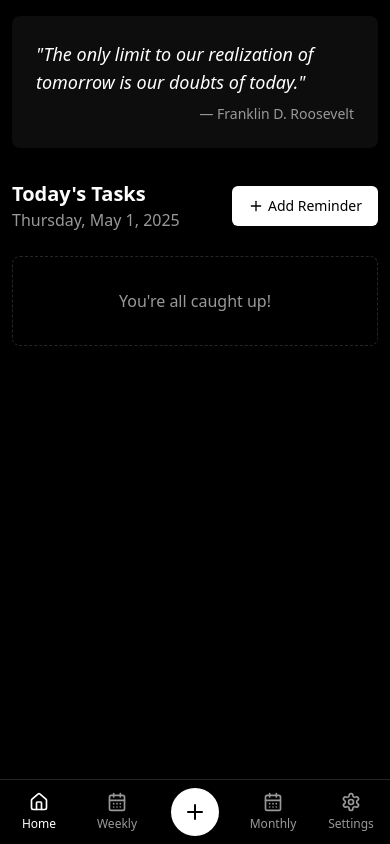
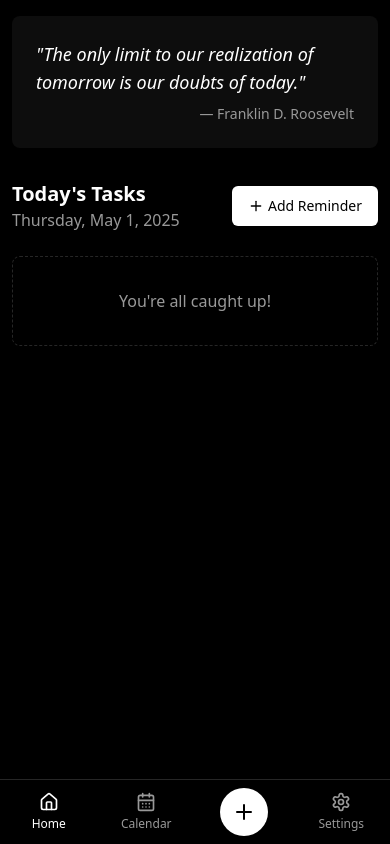
Before and after one commit to anand-reddi/Remind-itt, a React (Vite) app: page / in a window 390 px wide. Built offline with nearby package versions, Linux system fonts and the light colour scheme.

Commit message:
Fix navigation and animation issues
- Removed incorrect navigation links.
- Fixed 404 errors.
- Improved animation in settings.

```diff
--- a/src/App.tsx
+++ b/src/App.tsx
@@ -14,7 +14,6 @@ import Calendar from "./pages/Calendar";
 import AddTask from "./pages/AddTask";
 import Settings from "./pages/Settings";
 import NotFound from "./pages/NotFound";
-import { useEffect } from "react";
 
 const queryClient = new QueryClient();
 
--- a/src/components/layout/MobileNavbar.tsx
+++ b/src/components/layout/MobileNavbar.tsx
@@ -26,14 +26,14 @@ export function MobileNavbar() {
         </Link>
 
         <Link
-          to="/weekly"
+          to="/calendar"
           className={cn(
             "flex flex-col items-center justify-center w-full h-full text-xs",
-            isActive('/weekly') ? "text-primary" : "text-muted-foreground"
+            isActive('/calendar') ? "text-primary" : "text-muted-foreground"
           )}
         >
           <CalendarDays size={20} />
-          <span className="mt-1">Weekly</span>
+          <span className="mt-1">Calendar</span>
         </Link>
 
         <Link
@@ -43,17 +43,6 @@ export function MobileNavbar() {
           <div className="flex items-center justify-center rounded-full bg-primary w-12 h-12 text-primary-foreground">
             <Plus size={24} />
           </div>
-        </Link>
-
-        <Link
-          to="/monthly"
-          className={cn(
-            "flex flex-col items-center justify-center w-full h-full text-xs",
-            isActive('/monthly') ? "text-primary" : "text-muted-foreground"
-          )}
-        >
-          <CalendarDays size={20} />
-          <span className="mt-1">Monthly</span>
         </Link>
 
         <Link
--- a/src/components/layout/Sidebar.tsx
+++ b/src/components/layout/Sidebar.tsx
@@ -32,16 +32,10 @@ export function Sidebar() {
               <span>Dashboard</span>
             </Button>
           </Link>
-          <Link to="/weekly">
+          <Link to="/calendar">
             <Button variant="ghost" className="w-full justify-start gap-2">
               <CalendarDays className="h-5 w-5" />
-              <span>Weekly View</span>
-            </Button>
-          </Link>
-          <Link to="/monthly">
-            <Button variant="ghost" className="w-full justify-start gap-2">
-              <CalendarDays className="h-5 w-5" />
-              <span>Monthly View</span>
+              <span>Calendar</span>
             </Button>
           </Link>
           <Link to="/settings">
--- a/src/pages/AddTask.tsx
+++ b/src/pages/AddTask.tsx
@@ -3,7 +3,7 @@ import TaskForm from '@/components/TaskForm';
 
 const AddTask = () => {
   return (
-    <div className="max-w-2xl mx-auto pb-16 md:pb-0 animate-fade-in">
+    <div className="max-w-2xl mx-auto pb-16 md:pb-0">
       <h1 className="mb-6 text-2xl font-bold">Add New Task</h1>
       <TaskForm />
     </div>
--- a/src/pages/Settings.tsx
+++ b/src/pages/Settings.tsx
@@ -11,11 +11,11 @@ const Settings = () => {
   const { notificationsEnabled, toggleNotifications } = useNotifications();
 
   return (
-    <div className="max-w-2xl mx-auto animate-fade-in">
+    <div className="max-w-2xl mx-auto">
       <h1 className="mb-6 text-2xl font-bold">Settings</h1>
 
       <div className="space-y-6">
-        <Card className="animate-fade-in">
+        <Card className="transition-all duration-300 ease-in-out">
           <CardHeader>
             <CardTitle>Appearance</CardTitle>
             <CardDescription>Customize how the app looks and feels</CardDescription>
@@ -34,7 +34,7 @@ const Settings = () => {
           </CardContent>
         </Card>
 
-        <Card className="animate-fade-in delay-100">
+        <Card className="transition-all duration-300 ease-in-out">
           <CardHeader>
             <CardTitle>Notifications</CardTitle>
             <CardDescription>Manage your notification preferences</CardDescription>
@@ -63,7 +63,7 @@ const Settings = () => {
           </CardContent>
         </Card>
 
-        <Card className="animate-fade-in delay-200">
+        <Card className="transition-all duration-300 ease-in-out">
           <CardHeader>
             <CardTitle>Snooze Options</CardTitle>
             <CardDescription>Configure reminder snooze durations</CardDescription>
```
